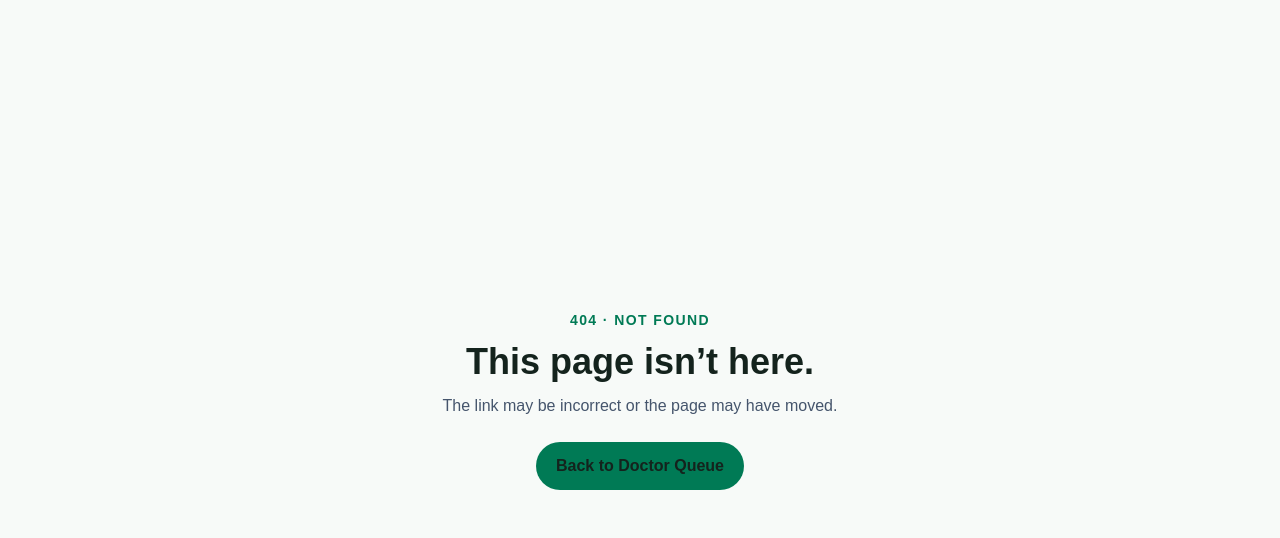
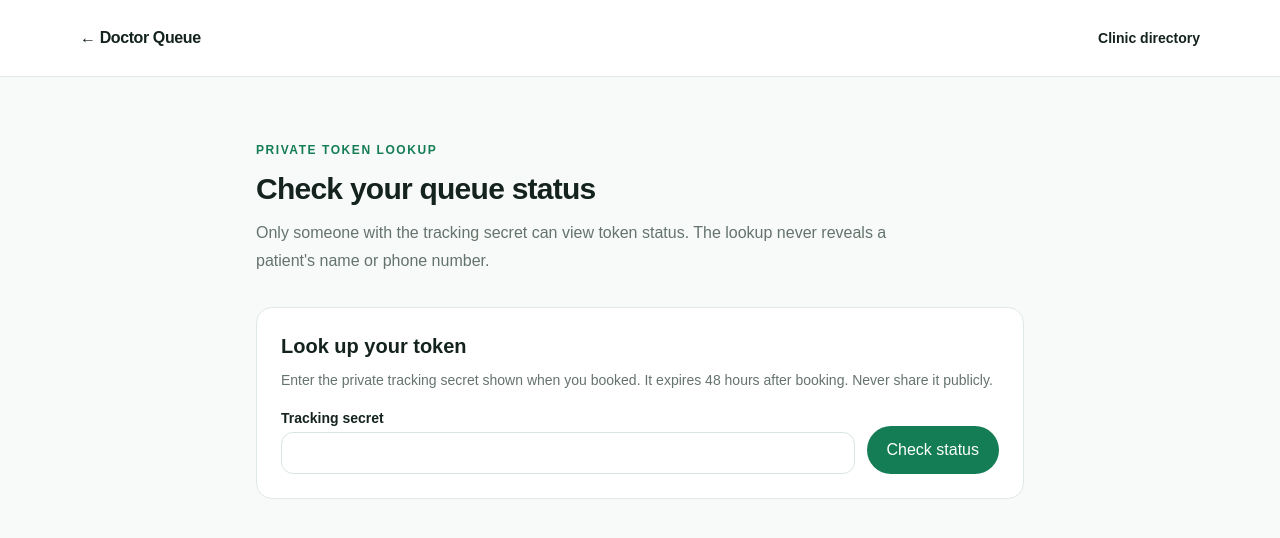
Before and after one commit to thewebcompany12/Doctor, a Next.js app: page /token-status in a window 1280 px wide. Before the commit this address had no page. Shown: the top 538 px of the page. Built offline with nearby package versions, Linux system fonts and the light colour scheme.

Commit message:
feat: add private token status page

```diff
--- /dev/null
+++ b/app/token-status/page.tsx
@@ -0,0 +1,13 @@
+import Link from "next/link";
+import TokenStatusLookup from "./token-status-lookup";
+
+export default function TokenStatusPage() {
+  return <main className="min-h-screen bg-[#f7faf8]">
+    <header className="border-b border-[#e1e9e4] bg-white"><div className="container flex h-[76px] items-center justify-between"><Link href="/" className="font-black tracking-tight">← Doctor Queue</Link><Link href="/clinics" className="text-sm font-bold text-[#147d55]">Clinic directory</Link></div></header>
+    <section className="container max-w-3xl py-12 md:py-16">
+      <p className="eyebrow">Private token lookup</p><h1 className="mt-3 text-3xl font-black tracking-tight">Check your queue status</h1>
+      <p className="mt-3 max-w-2xl leading-7 text-[#65736d]">Only someone with the tracking secret can view token status. The lookup never reveals a patient's name or phone number.</p>
+      <TokenStatusLookup />
+    </section>
+  </main>;
+}
```
